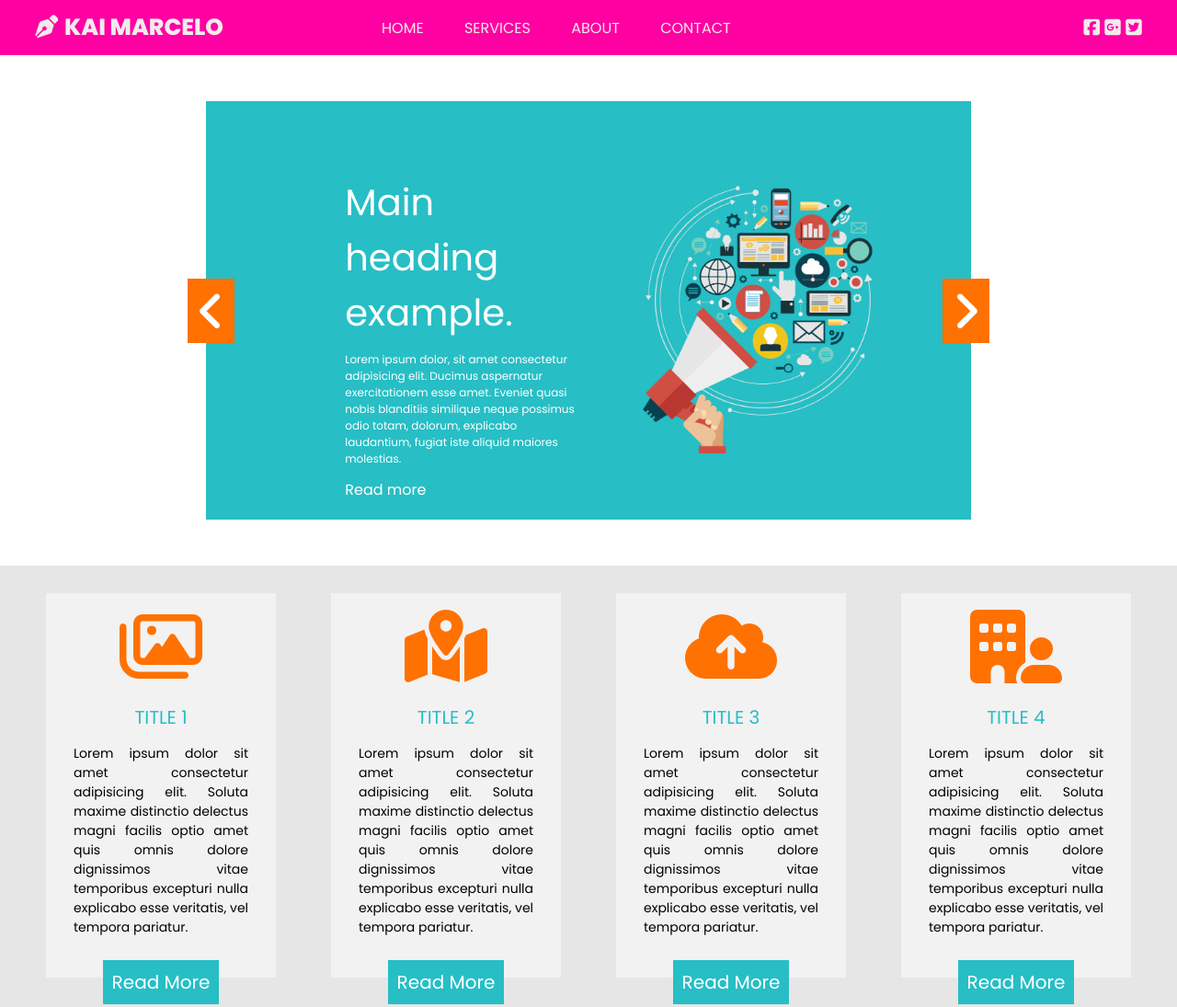
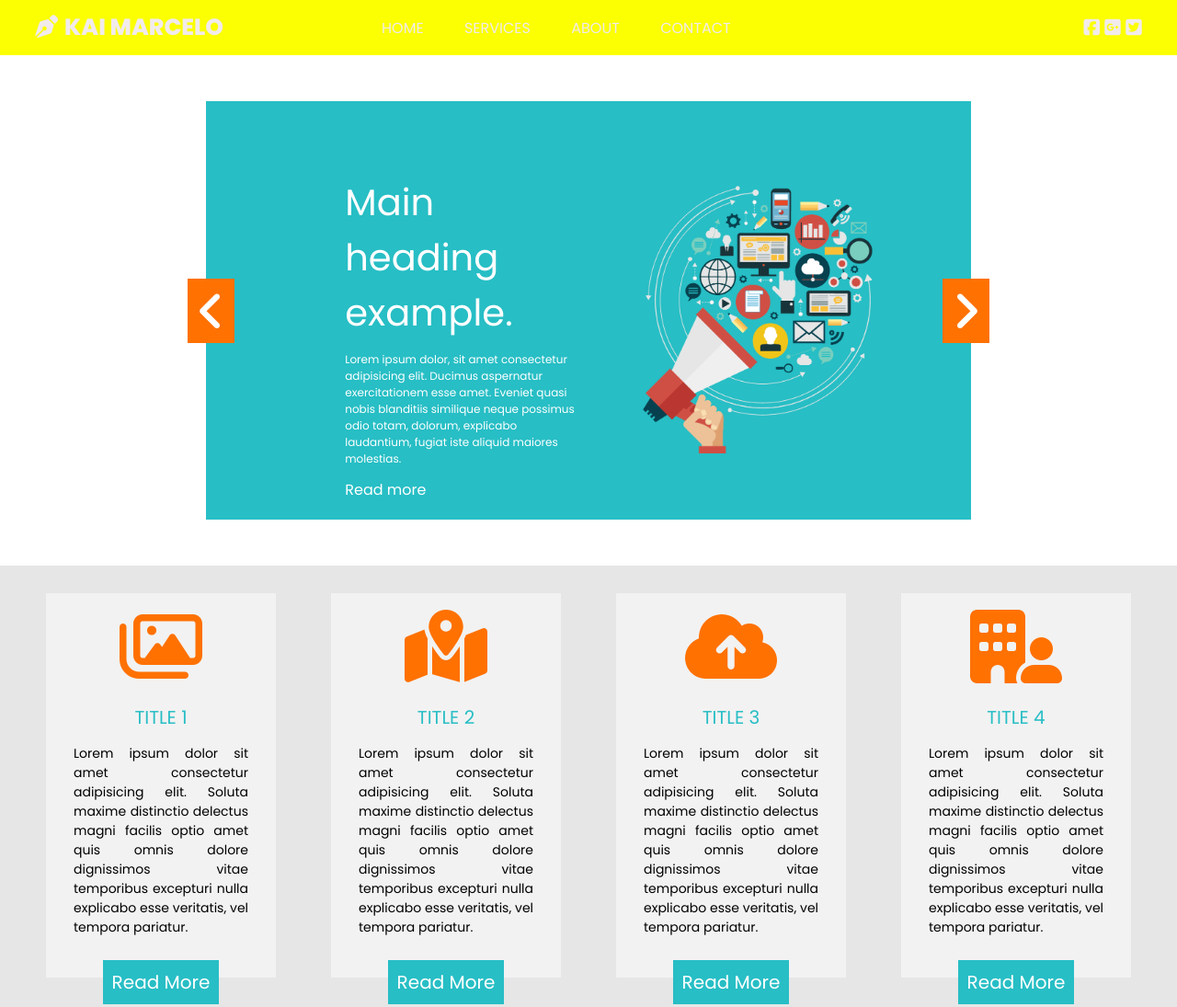
Before and after one commit to kaimarcelo09/faux_website, a plain HTML site: page index.html in a window 1280 px wide. Shown: the top 1095 px of the page at 92% size. Drawn offline with Linux system fonts and the light colour scheme.

Commit message:
color change

```diff
--- a/assets/style.css
+++ b/assets/style.css
@@ -7,7 +7,7 @@ body {
 .faux-nav {
     width: auto;
     height: 60px;
-    background-color: #ff01a2;
+    background-color: #fbff01;
     display: flex;
     justify-content: space-around;
     align-items: center;
```
